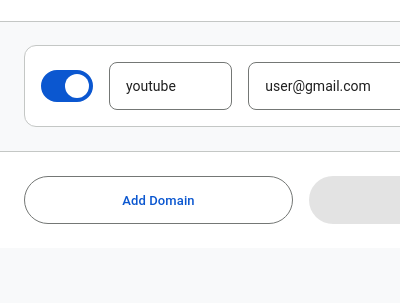
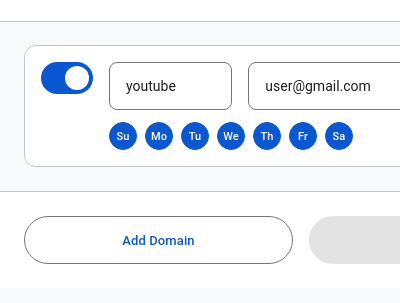
Before and after one commit to altersquare/preferred-google-login, a browser extension: page src/popup.html in a window 400 px wide. Shown: the part 51-354 px from the top of the page. Drawn offline with Linux system fonts and the light colour scheme.

Commit message:
feat: add day-specific rule activation for Google services (#6)
- Introduce per-rule day selection to control when account switching applies
- Update UI with day selection buttons (Su-Sa) for each domain rule
- Modify content script to check current day before applying rules
- Add error handling for save operations in popup
- Bump version to 6.1.0 for new feature release

```diff
--- a/src/popup.css
+++ b/src/popup.css
@@ -132,7 +132,7 @@ body {
 	border-radius: var(--md-sys-shape-corner-medium);
 	padding: 16px;
 	display: flex;
-	align-items: center;
+	align-items: flex-start;
 	gap: 16px;
 	border: 1px solid var(--md-sys-color-outline-variant);
 	transition:
@@ -141,6 +141,55 @@ body {
 		border-color var(--md-sys-motion-duration-short2)
 			var(--md-sys-motion-easing-standard);
 	/* Removed transform to avoid premature stacking context creation */
+}
+
+.content-wrapper {
+	display: flex;
+	flex-direction: column;
+	flex: 1;
+	gap: 12px;
+}
+
+.inputs-row {
+	display: flex;
+	align-items: center;
+	gap: 16px;
+	width: 100%;
+}
+
+.days-row {
+	display: flex;
+	gap: 8px;
+	align-items: center;
+}
+
+.day-btn {
+	width: 28px;
+	height: 28px;
+	border-radius: 50%;
+	border: 1px solid var(--md-sys-color-outline);
+	background-color: transparent;
+	color: var(--md-sys-color-on-surface-variant);
+	font-family: var(--md-sys-typescale-label-large-font);
+	font-size: 11px;
+	font-weight: 500;
+	display: flex;
+	align-items: center;
+	justify-content: center;
+	cursor: pointer;
+	padding: 0;
+	flex: none;
+	transition: all var(--md-sys-motion-duration-short2);
+}
+
+.day-btn.selected {
+	background-color: var(--md-sys-color-primary);
+	color: var(--md-sys-color-on-primary);
+	border-color: var(--md-sys-color-primary);
+}
+
+.day-btn:hover:not(.selected) {
+	background-color: var(--md-sys-color-surface-variant);
 }
 
 .domain-email-container:hover {
--- a/src/popup.js
+++ b/src/popup.js
@@ -70,7 +70,11 @@ async function handleDOMLoad() {
 	// Set default domainEmails if none exist
 	if (!domainEmails || !Object.keys(domainEmails).length) {
 		domainEmails = {
-			"youtube.com": { email: "user@gmail.com", enabled: true },
+			"youtube.com": {
+				email: "user@gmail.com",
+				enabled: true,
+				days: [0, 1, 2, 3, 4, 5, 6],
+			},
 		};
 		await setStorage("domainEmails", domainEmails);
 	}
@@ -94,13 +98,18 @@ function populateDomainEmailList(container, domainEmails, saveButton) {
 		// Handle legacy format (string) vs new format (object)
 		const email = typeof value === "string" ? value : value.email;
 		const enabled = typeof value === "string" ? true : value.enabled;
+		// Default to all days (0-6) if not specified
+		const days =
+			typeof value === "string" || !value.days
+				? [0, 1, 2, 3, 4, 5, 6]
+				: value.days;
 
 		addDomainEmailPair(
 			container,
 			getKeyFromDomain(domain),
 			email,
 			enabled,
-			saveButton
+			days
 		);
 	}
 }
@@ -109,7 +118,8 @@ function addDomainEmailPair(
 	container,
 	domain = "",
 	email = "",
-	enabled = true
+	enabled = true,
+	days = [0, 1, 2, 3, 4, 5, 6]
 ) {
 	const domainEmailContainer = document.createElement("div");
 	domainEmailContainer.className = "domain-email-container";
@@ -129,6 +139,14 @@ function addDomainEmailPair(
 	toggleWrapper.appendChild(slider);
 
 	domainEmailContainer.appendChild(toggleWrapper);
+
+	// Content Wrapper (Inputs + Days)
+	const contentWrapper = document.createElement("div");
+	contentWrapper.className = "content-wrapper";
+
+	// Inputs Row
+	const inputsRow = document.createElement("div");
+	inputsRow.className = "inputs-row";
 
 	const listContainer = document.createElement("div");
 	listContainer.className = "input-domain-container"; // Add class for styling
@@ -153,7 +171,7 @@ function addDomainEmailPair(
 	domainErrorMessage.textContent = "";
 	listContainer.appendChild(domainErrorMessage);
 
-	domainEmailContainer.appendChild(listContainer);
+	inputsRow.appendChild(listContainer);
 
 	const emailContainer = document.createElement("div");
 	emailContainer.className = "input-email-container"; // Add class for styling
@@ -170,7 +188,7 @@ function addDomainEmailPair(
 	emailErrorMessage.textContent = "";
 	emailContainer.appendChild(emailErrorMessage);
 
-	domainEmailContainer.appendChild(emailContainer);
+	inputsRow.appendChild(emailContainer);
 
 	// Remove button with trash icon
 	const removeButton = document.createElement("div");
@@ -185,14 +203,56 @@ function addDomainEmailPair(
 		}
 		if (!domainEmails || !Object.keys(domainEmails).length) {
 			domainEmails = {
-				"youtube.com": { email: "user@gmail.com", enabled: true },
+				"youtube.com": {
+					email: "user@gmail.com",
+					enabled: true,
+					days: [0, 1, 2, 3, 4, 5, 6],
+				},
 			};
 			await setStorage("domainEmails", domainEmails);
 		}
 		container.removeChild(domainEmailContainer);
 		enableSaveButton();
 	});
-	domainEmailContainer.appendChild(removeButton);
+	inputsRow.appendChild(removeButton);
+
+	contentWrapper.appendChild(inputsRow);
+
+	// Days Row
+	const daysRow = document.createElement("div");
+	daysRow.className = "days-row";
+
+	const dayLabels = ["Su", "Mo", "Tu", "We", "Th", "Fr", "Sa"];
+	const fullDayNames = [
+		"Sunday",
+		"Monday",
+		"Tuesday",
+		"Wednesday",
+		"Thursday",
+		"Friday",
+		"Saturday",
+	];
+
+	dayLabels.forEach((label, index) => {
+		const btn = document.createElement("button");
+		btn.className = "day-btn";
+		btn.textContent = label;
+		btn.dataset.day = index;
+		btn.title = fullDayNames[index];
+		btn.type = "button"; // Prevent form submission behavior
+		if (days.includes(index)) {
+			btn.classList.add("selected");
+		}
+		btn.addEventListener("click", () => {
+			btn.classList.toggle("selected");
+			enableSaveButton();
+		});
+		daysRow.appendChild(btn);
+	});
+
+	contentWrapper.appendChild(daysRow);
+
+	domainEmailContainer.appendChild(contentWrapper);
 
 	// Add the row to the container
 	container.appendChild(domainEmailContainer);
@@ -394,17 +454,27 @@ async function handleSaveClick() {
 			return;
 		}
 
+		// Get selected days
+		const dayBtns = container.querySelectorAll(".day-btn.selected");
+		const days = Array.from(dayBtns)
+			.map((btn) => parseInt(btn.dataset.day))
+			.sort((a, b) => a - b);
+
 		// Save the domain-email pair
-		domainEmails[mappedDomain] = { email, enabled };
+		domainEmails[mappedDomain] = { email, enabled, days };
 	});
 
 	if (!isValid) {
 		return;
 	}
 
+	try {
 		await setStorage("domainEmails", domainEmails);
 
-	let tabs = await chrome.tabs.query({ active: true, currentWindow: true });
+		let tabs = await chrome.tabs.query({
+			active: true,
+			currentWindow: true,
+		});
 		if (!tabs || tabs.length === 0) {
 			console.error("No active tab found");
 			return;
@@ -417,6 +487,18 @@ async function handleSaveClick() {
 				window.location.reload();
 			},
 		});
+	} catch (error) {
+		console.error("Failed to save settings:", error);
+		// Optionally show an error to the user
+		const saveButton = document.getElementById("saveButton");
+		const originalText = saveButton.textContent;
+		saveButton.textContent = "Error Saving";
+		saveButton.classList.add("disabled");
+		setTimeout(() => {
+			saveButton.textContent = originalText;
+			saveButton.classList.remove("disabled");
+		}, 2000);
+	}
 }
 
 function validateAndMutateKey(key) {
```
Also changed, not shown: src/content.js (+10 -1 lines), manifest.json. Lines whose indentation alone changed are shown as unchanged.
